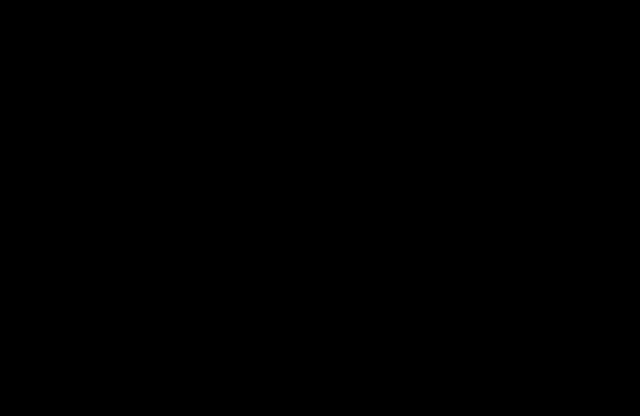
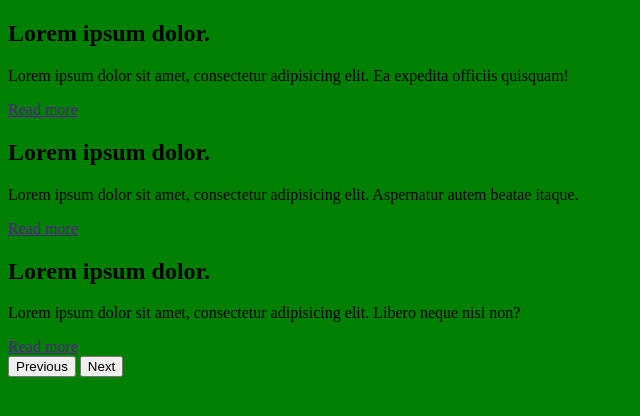
Before and after one commit to KrzysztofDukiel/slider, a website: page index.html in a window 1280 px wide. Shown: the whole page, without its empty margins (0-640 px from the left). Drawn offline with nearby package versions, Linux system fonts and the light colour scheme; files that its build step writes are made by us from their sources.

Commit message:
html slider with BEM methology

```diff
--- a/index.html
+++ b/index.html
@@ -9,6 +9,31 @@
     <link rel="stylesheet" href="./src/css/app.css">
 </head>
 <body>
-
+<section class="slider">
+    <div class="slider__slides slides">
+        <div class="slides__slide">
+            <div class="slides__box">
+                <h2 class="slides__hdl">Lorem ipsum dolor.</h2>
+                <p class="slides__lead">Lorem ipsum dolor sit amet, consectetur adipisicing elit. Ea expedita officiis quisquam!</p>
+                <a href="" class="slide__link">Read more</a></div>
+        </div>
+        <div class="slides__slide">
+            <div class="slides__box">
+                <h2 class="slides__hdl">Lorem ipsum dolor.</h2>
+                <p class="slides__lead">Lorem ipsum dolor sit amet, consectetur adipisicing elit. Aspernatur autem beatae itaque.</p>
+                <a href="" class="slide__link">Read more</a></div>
+        </div>
+        <div class="slides__slide">
+            <div class="slides__box">
+                <h2 class="slides__hdl">Lorem ipsum dolor.</h2>
+                <p class="slides__lead">Lorem ipsum dolor sit amet, consectetur adipisicing elit. Libero neque nisi non?</p>
+                <a href="" class="slide__link">Read more</a></div>
+        </div>
+    </div>
+    <nav class="slider__nav nav">
+        <button class="nav__btn nav__btn--prev" >Previous</button>
+        <button class="nav__btn ">Next</button>
+    </nav>
+</section>
 </body>
 </html>
--- a/src/sass/main.scss
+++ b/src/sass/main.scss
@@ -1,3 +1,3 @@
 body {
-  background-color: black;
+  background-color: green;
 }
```
